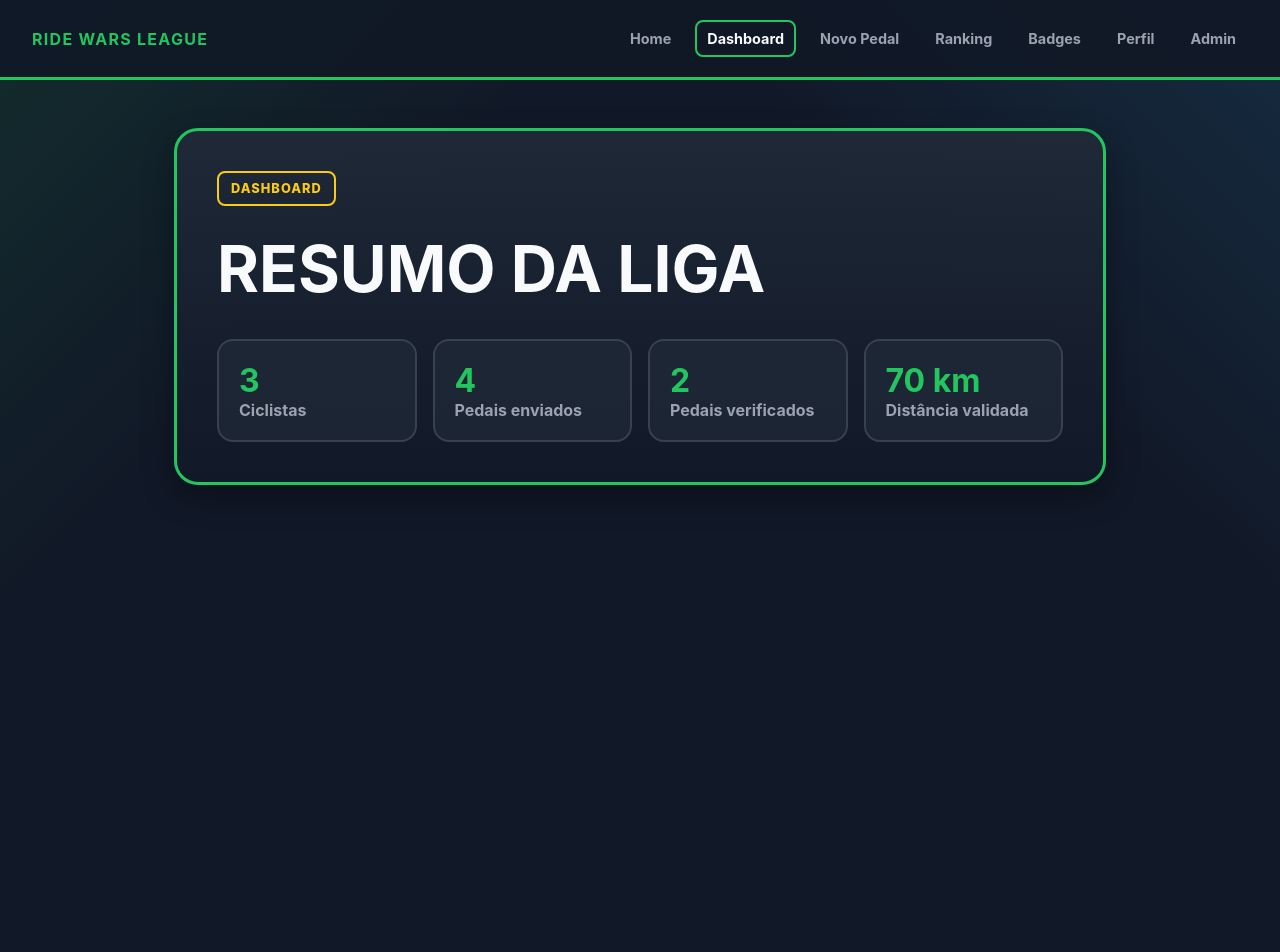
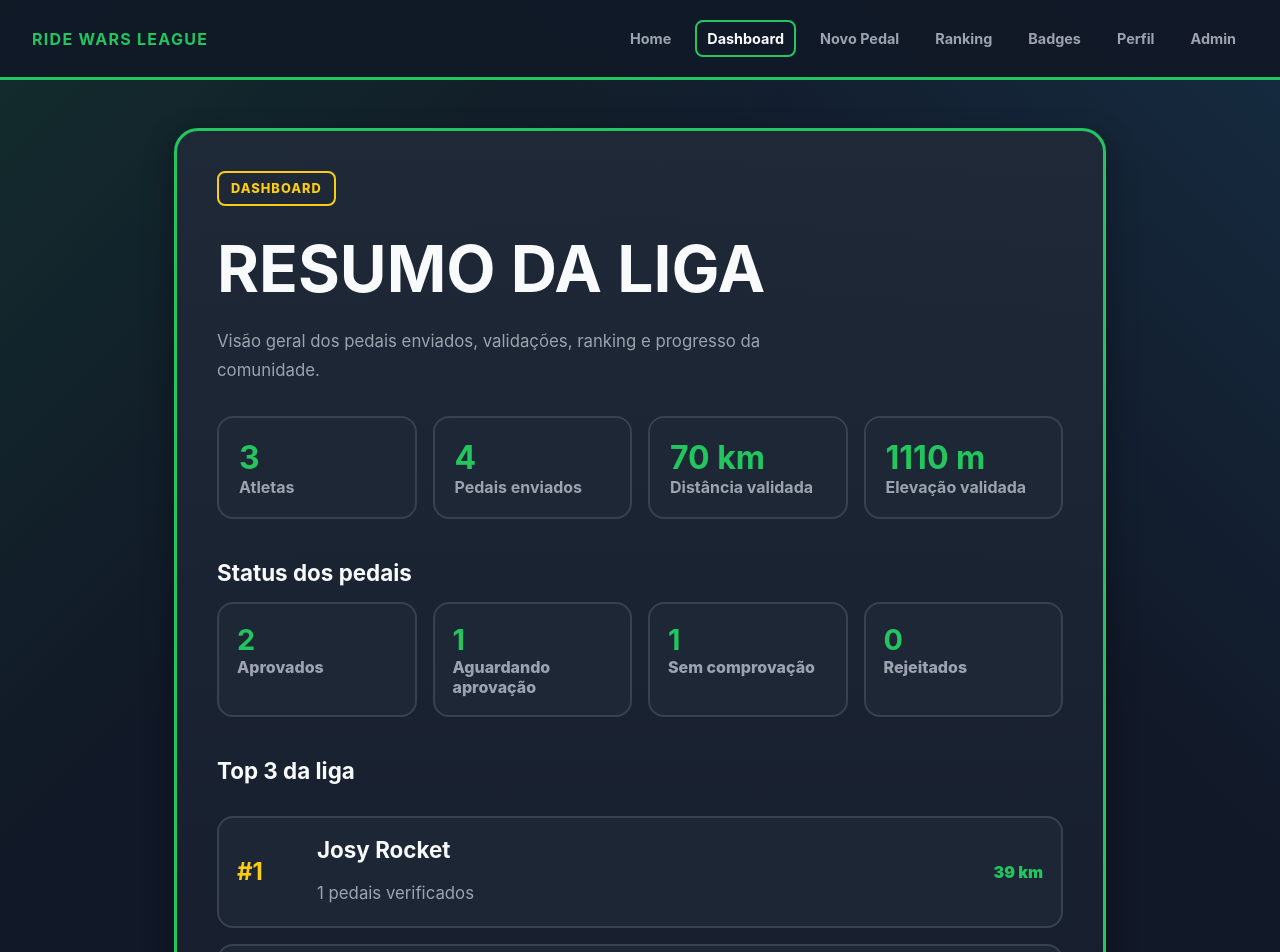
Before and after one commit to Josiane-Goncalves/ride-wars-league-v2, a React (Vite) app: page /dashboard in a window 1280 px wide. Shown: the top 952 px of the page. Before the commit the page ends 800 px from the top, so only its background shows below. Built offline with nearby package versions, Linux system fonts and the light colour scheme.

Commit message:
feat: improve dashboard overview

```diff
--- a/src/pages/Dashboard/DashboardPage.tsx
+++ b/src/pages/Dashboard/DashboardPage.tsx
@@ -1,14 +1,43 @@
+import { RideCard } from '../../components/rides/RideCard';
 import { mockCyclists } from '../../data/mockCyclists';
 import { mockRides } from '../../data/mockRides';
+import {
+  getRidesByStatus,
+  getTotalDistance,
+  getTotalElevation,
+  getVerifiedRides,
+} from '../../utils/rideStats';
 
 export function DashboardPage() {
-  const totalCyclists = mockCyclists.length;
-  const totalRides = mockRides.length;
-  const verifiedRides = mockRides.filter((ride) => ride.status === 'verified');
-  const totalDistance = verifiedRides.reduce(
-    (total, ride) => total + ride.distanceKm,
-    0,
-  );
+  const verifiedRides = getVerifiedRides(mockRides);
+  const pendingRides = getRidesByStatus(mockRides, 'pending');
+  const unverifiedRides = getRidesByStatus(mockRides, 'unverified');
+  const rejectedRides = getRidesByStatus(mockRides, 'rejected');
+
+  const totalDistance = getTotalDistance(verifiedRides);
+  const totalElevation = getTotalElevation(verifiedRides);
+
+  const latestRides = [...mockRides]
+    .sort(
+      (a, b) =>
+        new Date(b.createdAt).getTime() - new Date(a.createdAt).getTime(),
+    )
+    .slice(0, 3);
+
+  const rankingPreview = mockCyclists
+    .map((cyclist) => {
+      const cyclistVerifiedRides = verifiedRides.filter(
+        (ride) => ride.cyclistId === cyclist.id,
+      );
+
+      return {
+        cyclist,
+        totalDistance: getTotalDistance(cyclistVerifiedRides),
+        totalRides: cyclistVerifiedRides.length,
+      };
+    })
+    .sort((a, b) => b.totalDistance - a.totalDistance)
+    .slice(0, 3);
 
   return (
     <section className="page-card">
@@ -16,26 +45,86 @@ export function DashboardPage() {
 
       <h1>Resumo da Liga</h1>
 
+      <p>
+        Visão geral dos pedais enviados, validações, ranking e progresso da
+        comunidade.
+      </p>
+
       <div className="stats-grid">
         <article className="stat-card">
-          <strong>{totalCyclists}</strong>
-          <span>Ciclistas</span>
+          <strong>{mockCyclists.length}</strong>
+          <span>Atletas</span>
         </article>
 
         <article className="stat-card">
-          <strong>{totalRides}</strong>
+          <strong>{mockRides.length}</strong>
           <span>Pedais enviados</span>
-        </article>
-
-        <article className="stat-card">
-          <strong>{verifiedRides.length}</strong>
-          <span>Pedais verificados</span>
         </article>
 
         <article className="stat-card">
           <strong>{totalDistance} km</strong>
           <span>Distância validada</span>
         </article>
+
+        <article className="stat-card">
+          <strong>{totalElevation} m</strong>
+          <span>Elevação validada</span>
+        </article>
+      </div>
+
+      <div className="dashboard-section">
+        <h2>Status dos pedais</h2>
+
+        <div className="status-grid">
+          <article>
+            <strong>{verifiedRides.length}</strong>
+            <span>Aprovados</span>
+          </article>
+
+          <article>
+            <strong>{pendingRides.length}</strong>
+            <span>Aguardando aprovação</span>
+          </article>
+
+          <article>
+            <strong>{unverifiedRides.length}</strong>
+            <span>Sem comprovação</span>
+          </article>
+
+          <article>
+            <strong>{rejectedRides.length}</strong>
+            <span>Rejeitados</span>
+          </article>
+        </div>
+      </div>
+
+      <div className="dashboard-section">
+        <h2>Top 3 da liga</h2>
+
+        <div className="ranking-list">
+          {rankingPreview.map((item, index) => (
+            <article className="ranking-card" key={item.cyclist.id}>
+              <strong>#{index + 1}</strong>
+
+              <div>
+                <h2>{item.cyclist.name}</h2>
+                <p>{item.totalRides} pedais verificados</p>
+              </div>
+
+              <span>{item.totalDistance} km</span>
+            </article>
+          ))}
+        </div>
+      </div>
+
+      <div className="dashboard-section">
+        <h2>Últimos pedais enviados</h2>
+
+        <div className="admin-rides-list">
+          {latestRides.map((ride) => (
+            <RideCard ride={ride} key={ride.id} />
+          ))}
+        </div>
       </div>
     </section>
   );
--- a/src/styles/global.css
+++ b/src/styles/global.css
@@ -616,3 +616,42 @@ a {
     flex-direction: column;
   }
 }
+
+.dashboard-section {
+  margin-top: 40px;
+}
+
+.dashboard-section h2 {
+  margin: 0 0 16px;
+  font-size: 1.4rem;
+}
+
+.status-grid {
+  display: grid;
+  grid-template-columns: repeat(4, 1fr);
+  gap: 16px;
+}
+
+.status-grid article {
+  padding: 18px;
+  border: 2px solid var(--color-surface-light);
+  border-radius: var(--radius-md);
+  background-color: rgba(31, 41, 55, 0.8);
+}
+
+.status-grid strong {
+  display: block;
+  color: var(--color-primary);
+  font-size: 1.8rem;
+}
+
+.status-grid span {
+  color: var(--color-muted);
+  font-weight: 800;
+}
+
+@media (max-width: 760px) {
+  .status-grid {
+    grid-template-columns: 1fr;
+  }
+}
--- /dev/null
+++ b/src/utils/rideStats.ts
@@ -0,0 +1,17 @@
+import type { Ride, RideStatus } from '../types/ride';
+
+export function getVerifiedRides(rides: Ride[]) {
+  return rides.filter((ride) => ride.status === 'verified');
+}
+
+export function getTotalDistance(rides: Ride[]) {
+  return rides.reduce((total, ride) => total + ride.distanceKm, 0);
+}
+
+export function getTotalElevation(rides: Ride[]) {
+  return rides.reduce((total, ride) => total + ride.elevationGainM, 0);
+}
+
+export function getRidesByStatus(rides: Ride[], status: RideStatus) {
+  return rides.filter((ride) => ride.status === status);
+}
```
